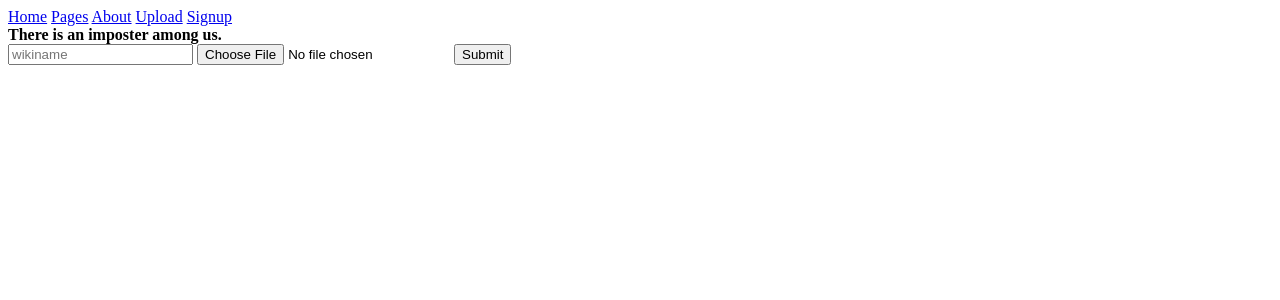
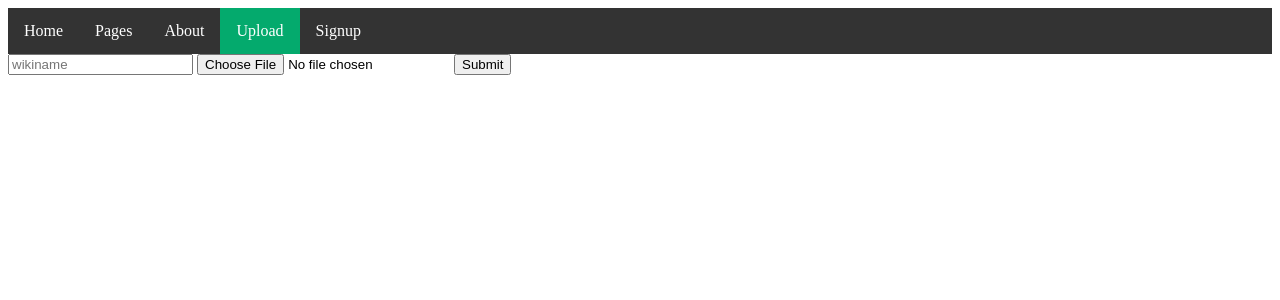
Before and after one commit to thatshawt/wiki-sus, a Flask app: page /upload in a window 1280 px wide. Shown: the top 300 px of the page. Run offline with Flask 2, Linux system fonts and the light colour scheme.

Commit message:
implemented html template and css style sheet

```diff
--- a/flaskr/pages.py
+++ b/flaskr/pages.py
@@ -12,12 +12,12 @@ def make_endpoints(app):
     # go to a specific route on the project's website.
     @app.route("/")
     def home():
-        return render_template("main.html")
+        return render_template("main.html", title='home')
 
     @app.route("/upload", methods=['GET','POST'])
     def upload():
         if request.method == 'GET':
-            return render_template("upload.html")
+            return render_template("upload.html", title='upload')
         elif request.method == 'POST':
             wikiname = request.form['wikiname']
 
@@ -32,7 +32,7 @@ def make_endpoints(app):
 
     @app.route("/about")
     def about():
-        return render_template("about.html")
+        return render_template("about.html", title='about')
 
     @app.route("/pages")
     def pages():
@@ -42,7 +42,7 @@ def make_endpoints(app):
     @app.route("/signup", methods=['POST', 'GET'])
     def signup(): # FIXED signup
         if request.method == 'GET':
-            return render_template("signup.html")
+            return render_template("signup.html", title='signup')
         elif request.method == 'POST':
             username = str(request.form.get("username"))
             password = str(request.form.get("password"))
--- /dev/null
+++ b/flaskr/static/main.css
@@ -0,0 +1,36 @@
+.header-menu {
+    text-transform: capitalize;
+}
+
+.header-menu ul {
+    list-style-type: none;
+    margin: 0;
+    padding: 0;
+    overflow: hidden;
+    background-color: #333;
+  }
+
+.header-menu li {
+    float: left;
+  }
+
+.header-menu  li a {
+    display: block;
+    color: white;
+    text-align: center;
+    padding: 14px 16px;
+    text-decoration: none;
+  }
+
+.header-menu  li a:hover {
+    background-color: #111;
+  }
+
+.active {
+    background-color: #04AA6D;
+}
+
+#signup {
+    object-position: right;
+
+}
--- a/flaskr/templates/about.html
+++ b/flaskr/templates/about.html
@@ -1,4 +1,4 @@
-{% extends "main.html" %}
+{% extends "layout.html" %}
 
 {% block page_name %}
 About This Wiki
--- /dev/null
+++ b/flaskr/templates/layout.html
@@ -0,0 +1,34 @@
+<!DOCTYPE html>
+<html>
+
+<head>
+    <head>
+        <link rel="stylesheet" href="{{ url_for('static', filename='main.css') }}">
+        <!-- TODO(Checkpoint Requirement 3): Change the title and content of your wiki.-->
+        {% if title %}
+        <title>WikiSus - {{title}}</title>
+        {% else %}
+        <title>WikiSus</title>
+        {% endif %}
+    </head>
+</head>
+
+<body>
+    <div class="header-menu">
+        <ul>
+            {% for element in ["home", "pages", "about", "upload", "signup"] %}
+            {% if element == title %}
+            <li class="active" id="{{element}}"><a  href="{{ url_for(element)}}">{{element}}</a></li>
+            {% else %}
+            <li id="{{element}}" ><a href="{{ url_for(element)}}">{{element}}</a></li>
+            {% endif %}
+            {% endfor %}
+        </ul>
+    </div>
+
+
+    {% block content %}{% endblock content %}
+
+</body>
+
+</html>
--- a/flaskr/templates/upload.html
+++ b/flaskr/templates/upload.html
@@ -1,21 +1,6 @@
-<!DOCTYPE html>
-<html>
+{% extends "layout.html" %}
 
-<head>
-    <head>
-        <!-- TODO(Checkpoint Requirement 3): Change the title and content of your wiki.-->
-        <title>Project 1</title>
-    </head>
-</head>
-
-<body>
-    {% include "_navbar.html" %}
-    <div>
-        <b>
-            {% block page_name %}
-            There is an imposter among us.
-            {% endblock %}
-        </b>
+{% block content %}
     </div>
 
     {% if link is defined %}
@@ -30,6 +15,4 @@
         <input type = "submit"/>
      </form>
     </div>
-</body>
-
-</html>
+{% endblock content %}
```
Also changed, not shown: flaskr/templates/main.html (+4 -21 lines), flaskr/templates/signup.html (+3 -11 lines).
